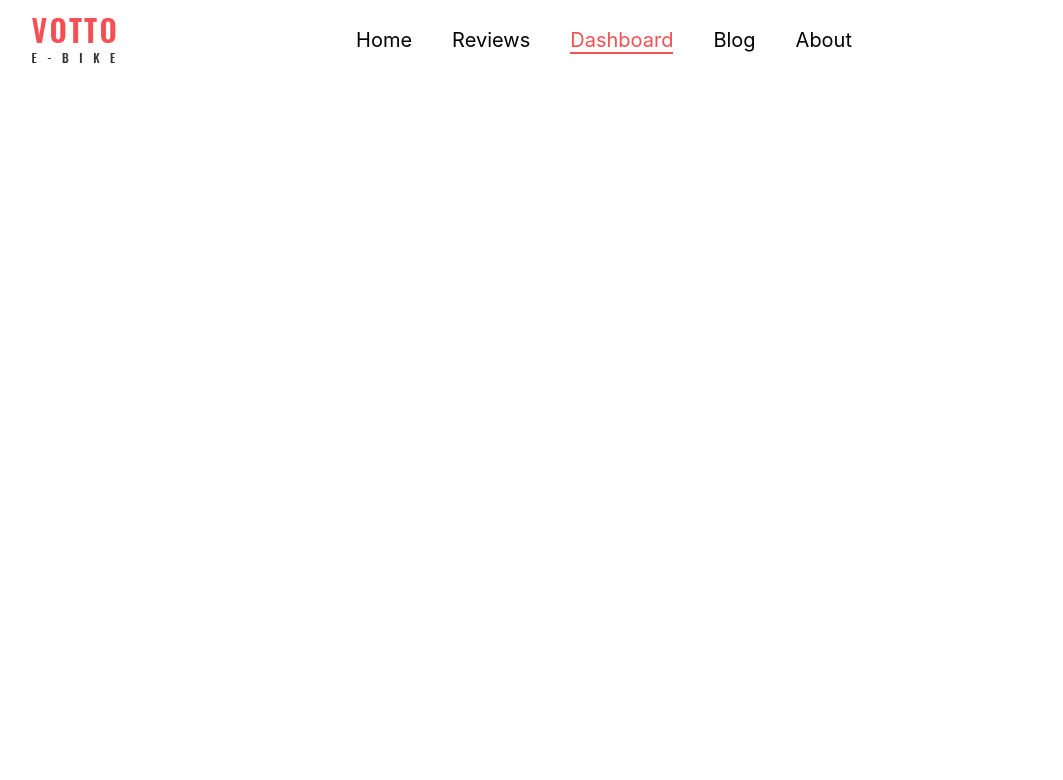
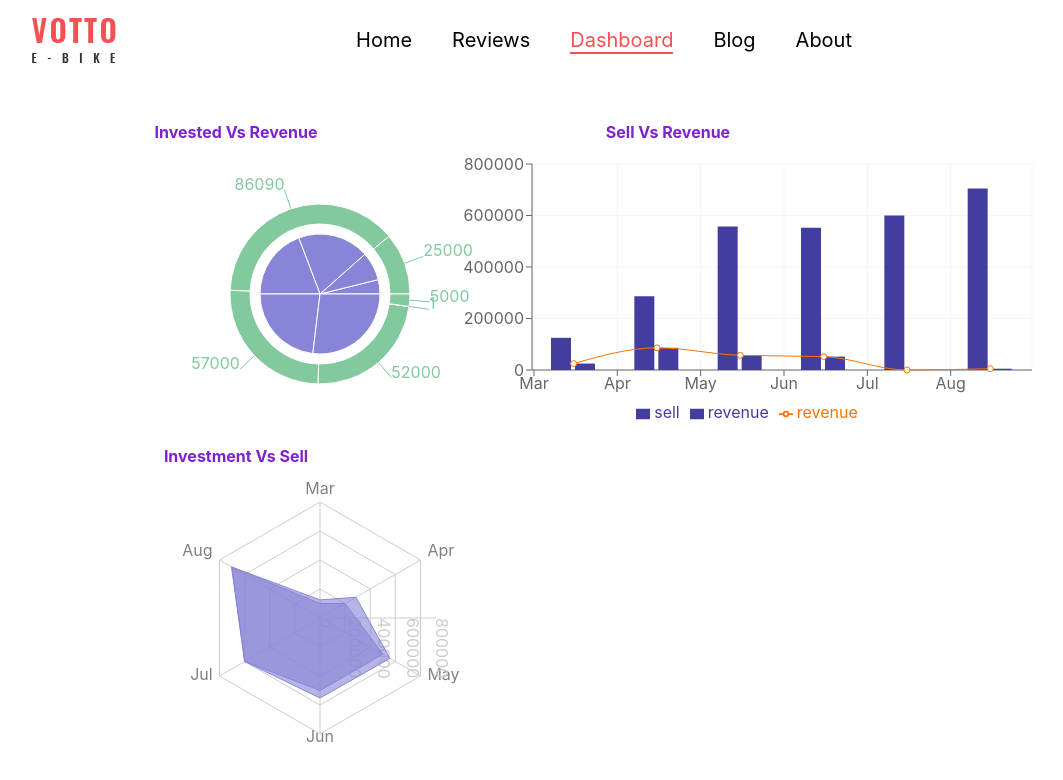
Before and after one commit to AkRazu/react-route, a React (Create React App) app: page /dashboard in a window 1280 px wide. Shown: the top 780 px of the page, without its empty margins (188-1251 px from the left). Built offline with nearby package versions, Linux system fonts and the light colour scheme.

Commit message:
dashboard section

```diff
--- a/package.json
+++ b/package.json
@@ -13,6 +13,7 @@
     "react-dom": "^18.2.0",
     "react-router-dom": "^6.4.4",
     "react-scripts": "5.0.1",
+    "recharts": "^2.1.16",
     "sort-by": "^1.2.0",
     "swiper": "^8.4.5",
     "web-vitals": "^2.1.4"
--- /dev/null
+++ b/public/data.json
@@ -0,0 +1,38 @@
+[
+    {
+        "month": "Mar",
+        "investment": 100000,
+        "sell": 125000,
+        "revenue": 25000
+    },
+    {
+        "month": "Apr",
+        "investment": 200000,
+        "sell": 286090,
+        "revenue": 86090
+    },
+    {
+        "month": "May",
+        "investment": 500000,
+        "sell": 557000,
+        "revenue": 57000
+    },
+    {
+        "month": "Jun",
+        "investment": 500000,
+        "sell": 552000,
+        "revenue": 52000
+    },
+    {
+        "month": "Jul",
+        "investment": 600000,
+        "sell": 600001,
+        "revenue": 1
+    },
+    {
+        "month": "Aug",
+        "investment": 700000,
+        "sell": 705000,
+        "revenue": 5000
+    }
+]
--- a/src/App.js
+++ b/src/App.js
@@ -3,6 +3,7 @@ import { Route, Routes } from "react-router-dom"
 import Hero from './components/Hero/Hero';
 import Reviews from './components/Reviews/Reviews';
 import MainReview from './components/MainReview/MainReview';
+import Dashboard from './components/Dashboard/Dashboard';
 
 function App() {
   return (
@@ -13,6 +14,7 @@ function App() {
           <Route path='/' element={<Reviews/>}></Route>
         </Route>
         <Route path='/reviews' element={<MainReview/>}></Route>
+        <Route path='/dashboard' element={<Dashboard/>}></Route>
       </Routes>
     </div>
   );
--- /dev/null
+++ b/src/components/Chart/Chart.jsx
@@ -0,0 +1,12 @@
+import React, { useEffect, useState } from 'react';
+import Dashboard from '../Dashboard/Dashboard';
+
+const Chart = () => {
+
+    return (
+        <div>
+        </div>
+    );
+};
+
+export default Chart;
--- /dev/null
+++ b/src/components/Dashboard/Dashboard.jsx
@@ -0,0 +1,117 @@
+import React, { PureComponent, useEffect, useState } from "react";
+import {
+    ComposedChart,
+    Line,
+    Area,
+    Bar,
+    XAxis,
+    YAxis,
+    CartesianGrid,
+    Tooltip,
+    Legend,
+    ResponsiveContainer,
+  } from 'recharts';
+  import { PieChart, Pie, Sector, Cell,Scatter,RadarChart, PolarGrid, PolarAngleAxis, PolarRadiusAxis,Radar } from 'recharts';
+
+
+const Dashboard = ({ chart }) => {
+  // const {month,investment,sell,revenue} = chart;
+  const data = [
+    {
+      name: 'Page A',
+      uv: 590,
+      pv: 800,
+      amt: 1400,
+    },
+    {
+      name: 'Page B',
+      uv: 868,
+      pv: 967,
+      amt: 1506,
+    },
+    {
+      name: 'Page C',
+      uv: 1397,
+      pv: 1098,
+      amt: 989,
+    },
+    {
+      name: 'Page D',
+      uv: 1480,
+      pv: 1200,
+      amt: 1228,
+    },
+    {
+      name: 'Page E',
+      uv: 1520,
+      pv: 1108,
+      amt: 1100,
+    },
+    {
+      name: 'Page F',
+      uv: 1400,
+      pv: 680,
+      amt: 1700,
+    },
+  ];
+  const [charts, setCharts] = useState([]);
+  useEffect(() => {
+    fetch("data.json")
+      .then((res) => res.json())
+      .then((data) => setCharts(data));
+  }, []);
+  return (
+    <div className="grid grid-cols-2 my-10 mx-52">
+        <div>
+            <h1 className="text-center font-bold text-purple-700" >Invested Vs Revenue</h1>
+      <ResponsiveContainer width={600} height={300} data={charts}>
+        <PieChart width={400} height={400}>
+        <Tooltip />
+          <Pie data={charts} dataKey="investment" cx="50%" cy="50%" outerRadius={60} fill="#8884d8" />
+          <Pie data={charts} dataKey="revenue" cx="50%" cy="50%" innerRadius={70} outerRadius={90} fill="#82ca9d" label />
+        </PieChart>
+      </ResponsiveContainer>
+      </div>
+      <div>
+      <h1 className="text-center font-bold text-purple-700" >Sell Vs Revenue</h1>
+      <ResponsiveContainer width={600} height={300} data={charts}>
+        <ComposedChart
+          width={500}
+          height={400}
+          data={charts}
+          margin={{
+            top: 20,
+            right: 20,
+            bottom: 20,
+            left: 20,
+          }}
+        >
+          <CartesianGrid stroke="#f5f5f5" />
+          <XAxis dataKey="month" scale="band" />
+          <YAxis />
+          <Tooltip />
+          <Legend />
+          <Bar dataKey="sell" barSize={20} fill="#413ea0" />
+          <Bar dataKey="revenue" barSize={20} fill="#413ea0" />
+          <Line type="monotone" dataKey="revenue" stroke="#ff7300" />
+        </ComposedChart>
+      </ResponsiveContainer>
+      </div>
+      <div>
+      <h1 className="text-center font-bold text-purple-700" >Investment Vs Sell</h1>
+      <ResponsiveContainer width={600} height={300} data={charts}>
+        <RadarChart cx="50%" cy="50%" outerRadius="80%" data={charts}>
+          <PolarGrid />
+          <Tooltip />
+          <PolarAngleAxis dataKey="month" />
+          <PolarRadiusAxis />
+          <Radar name="investment" dataKey="investment" stroke="#8884d8" fill="#8884d8" fillOpacity={0.6} />
+          <Radar name="sell" dataKey="sell" stroke="#8884d8" fill="#8884d8" fillOpacity={0.6} />
+        </RadarChart>
+      </ResponsiveContainer>
+      </div>
+    </div>
+  );
+};
+
+export default Dashboard;
```
Also changed, not shown: 1 other file (tests, documents, lock files or other folders).
